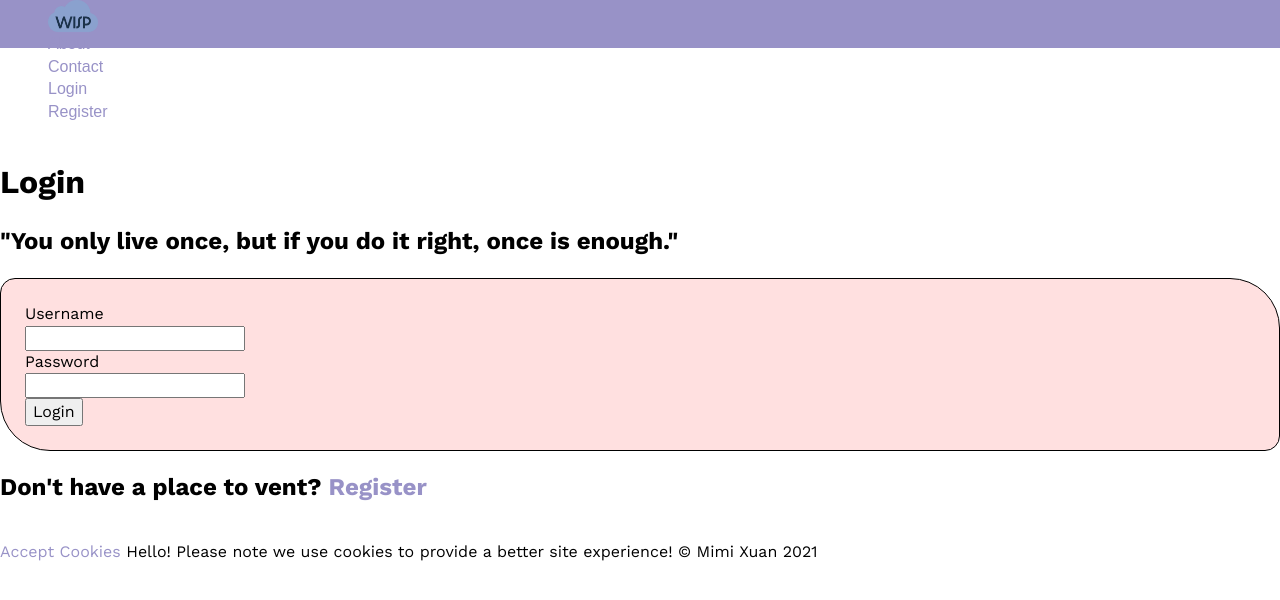
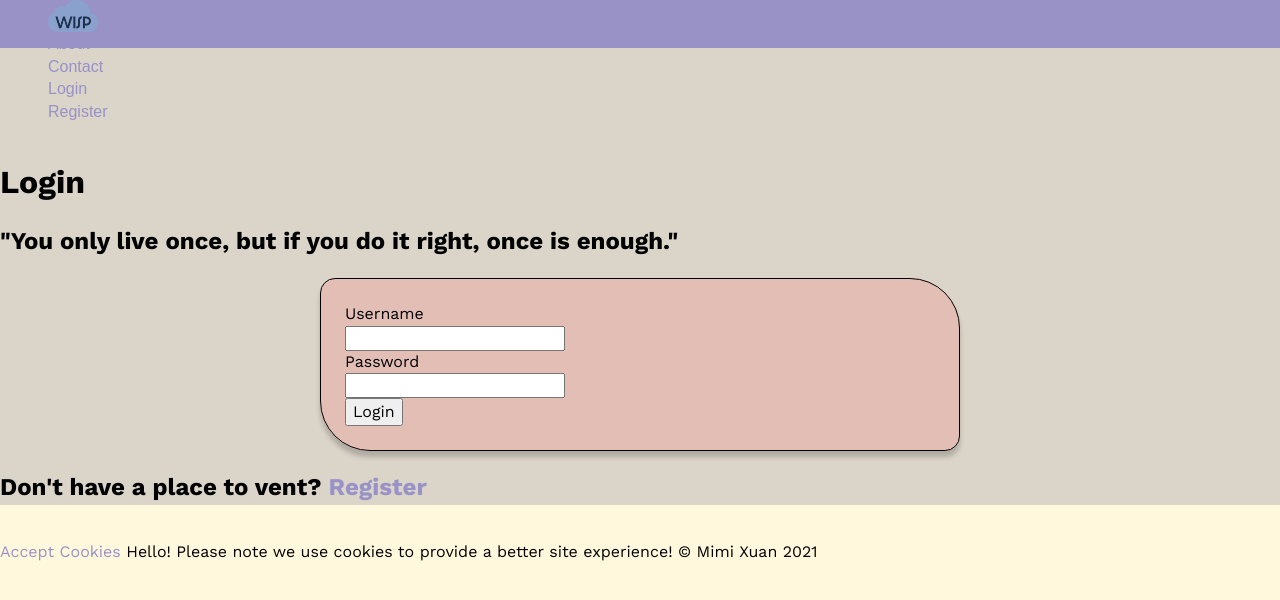
Before and after one commit to pepe27/wasim-indiv-project, a PHP site: page /login.php in a window 1280 px wide. Shown: the top 600 px of the page. Run offline with PHP 8.4, Linux system fonts and the light colour scheme; some web fonts are replaced.

Commit message:
indiv login.css page started

```diff
--- a/css/base.css
+++ b/css/base.css
@@ -7,6 +7,7 @@ body {
 /* everything but the nav */
 main{
     padding-top: 10rem;
+    background-color: rgb(219, 212, 201);
 }
 section[class="dbOutput"]{
     background-color: rgba(255, 100, 100, 0.2);
--- a/login.php
+++ b/login.php
@@ -22,11 +22,13 @@
     <link href="https://fonts.googleapis.com/css2?family=Montserrat:wght@100;300&family=Work+Sans:ital,wght@0,100;0,200;0,300;0,400;0,500;0,600;0,700;0,800;0,900;1,100;1,200;1,300;1,400;1,500;1,600;1,700;1,800;1,900&display=swap" rel="stylesheet">
     <!-- Work Sans font -->
     <link rel="stylesheet" media="screen" href="css/initialize.css">
-    <link rel="stylesheet" media="screen" href="css/base.css">
+    <!-- <link rel="stylesheet" media="screen" href="css/base.css"> -->
     <link rel="stylesheet" media="screen" href="css/nav.css">
-    <link rel="stylesheet" media="screen" href="css/form.css">
+    <!-- <link rel="stylesheet" media="screen" href="css/form.css"> -->
+    <link rel="stylesheet" media="screen" href="css/login.css">
+<!--
     <link rel="stylesheet" media="screen and (max-width:480px)" href="css/mobile.css">
-    <link rel="stylesheet" media="screen and (min-width:480px)" href="css/desktop.css">
+    <link rel="stylesheet" media="screen and (min-width:480px)" href="css/desktop.css"> -->
     <title>Wisp Login</title>
 </head>
 <body>
```
